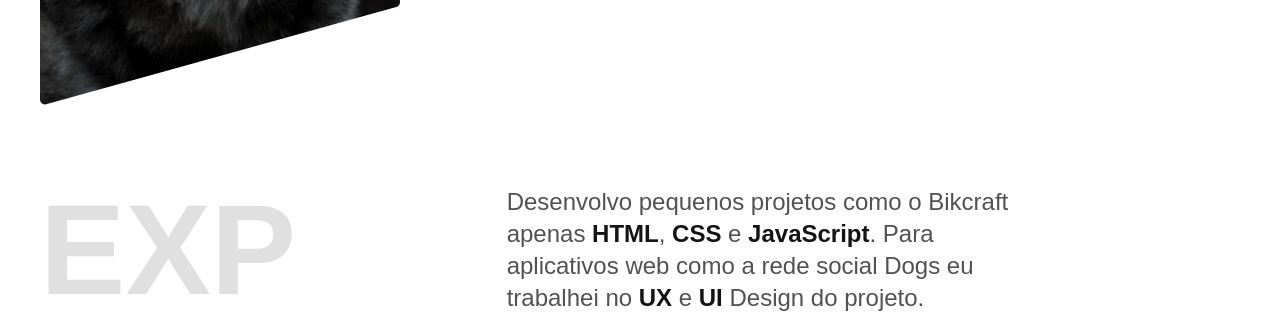
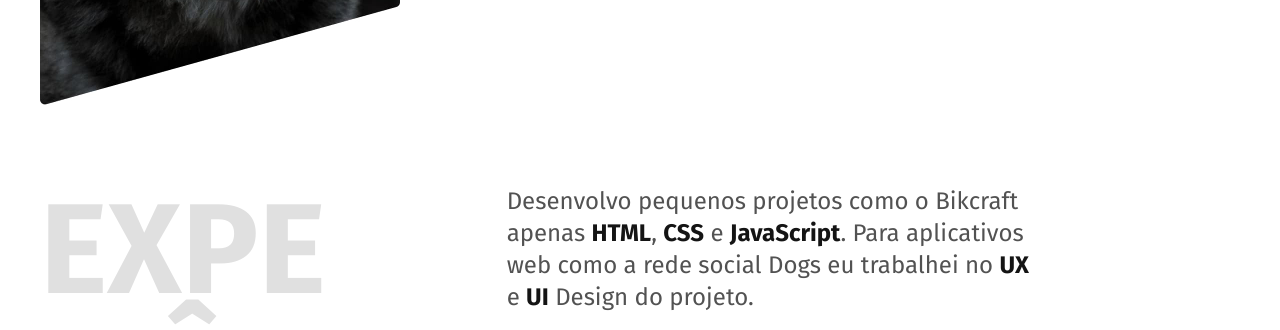
Before and after one commit to alfredocurty/alfredocurty.github.io, a plain HTML site: page index.html in a window 1280 px wide. Shown: the part 580-910 px from the top of the page. Drawn offline with Linux system fonts and the light colour scheme.

Commit message:
google fonts

```diff
--- a/index.html
+++ b/index.html
@@ -8,6 +8,10 @@
   <meta name="description" content="Desenvolvedor Front End & UX/UI Designer Localizado no Rio de Janeiro">
   <link rel="stylesheet" href="./css/style.min.css">
   <link rel="icon" href="./favicon.svg" type="image/svg+xml">
+
+  <link rel="preconnect" href="https://fonts.googleapis.com">
+  <link rel="preconnect" href="https://fonts.gstatic.com" crossorigin>
+  <link href="https://fonts.googleapis.com/css2?family=DM+Sans:wght@400;700&family=Fira+Sans:wght@400;700&family=Roboto+Mono&family=Roboto:wght@500;700&display=swap" rel="stylesheet">
 </head>
 
 <body>
```
